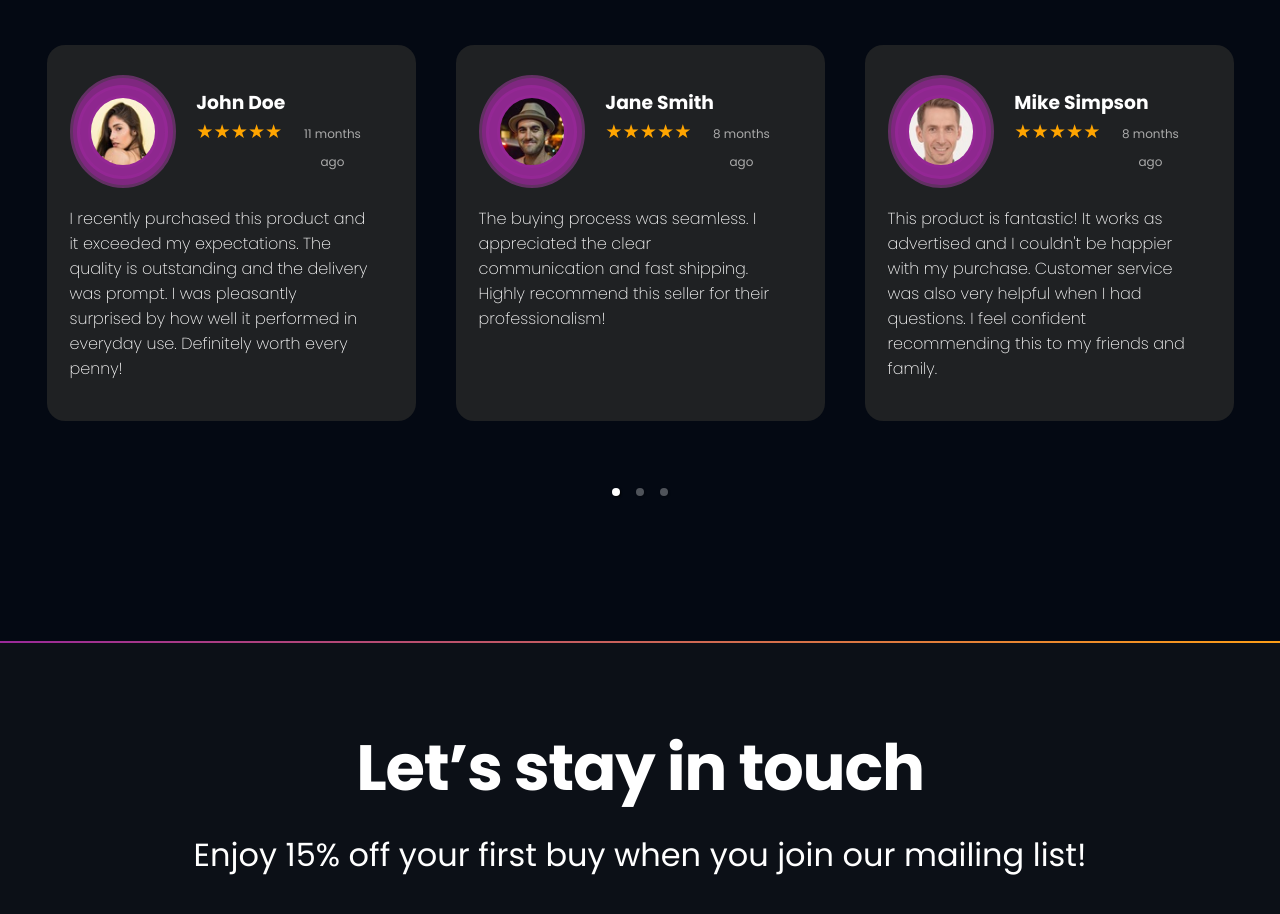
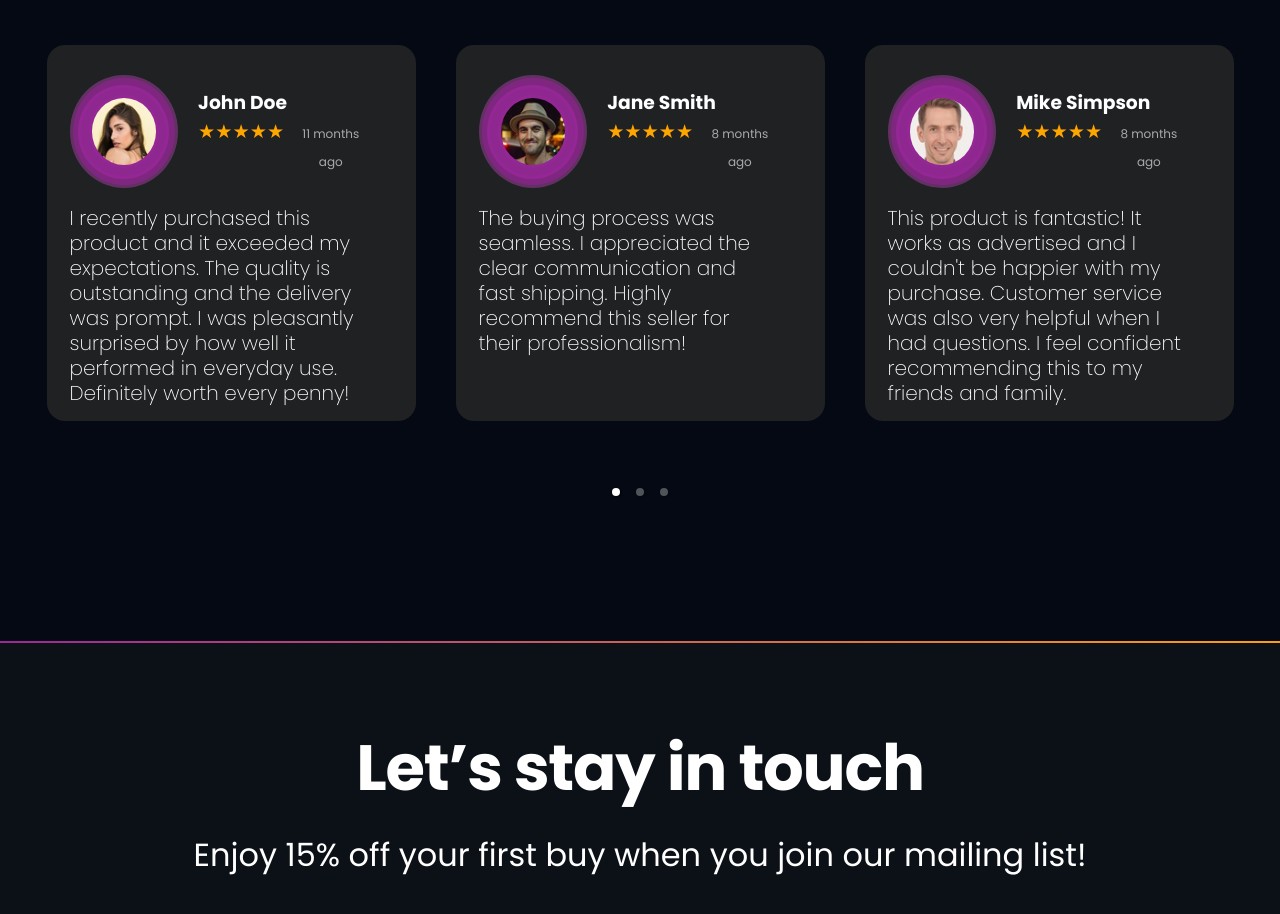
Before and after one commit to arivvera/ShopPicks, a Next.js app: page /about-us in a window 1280 px wide. Shown: the part 4280-5194 px from the top of the page. Built offline with nearby package versions, Linux system fonts and the light colour scheme.

Commit message:
#96 Modified carousel according to figma.

```diff
--- a/src/app/components/OpinionBox/OpinionBox.css
+++ b/src/app/components/OpinionBox/OpinionBox.css
@@ -103,7 +103,7 @@
     align-items: baseline;
 }
 .opinion-data-date{
-    margin-left: 10px;
+    margin-left: 5px;
     color: #aaa;
     font-size: 12px;
     line-height: 28px;
@@ -111,7 +111,7 @@
 .opinion-boxes-review{
     width: 298px;
     height: 204px;
-    font-size: 16px;
+    font-size: 20px;
     font-weight: 200;
     line-height: 25px;
     text-align: left;
```
